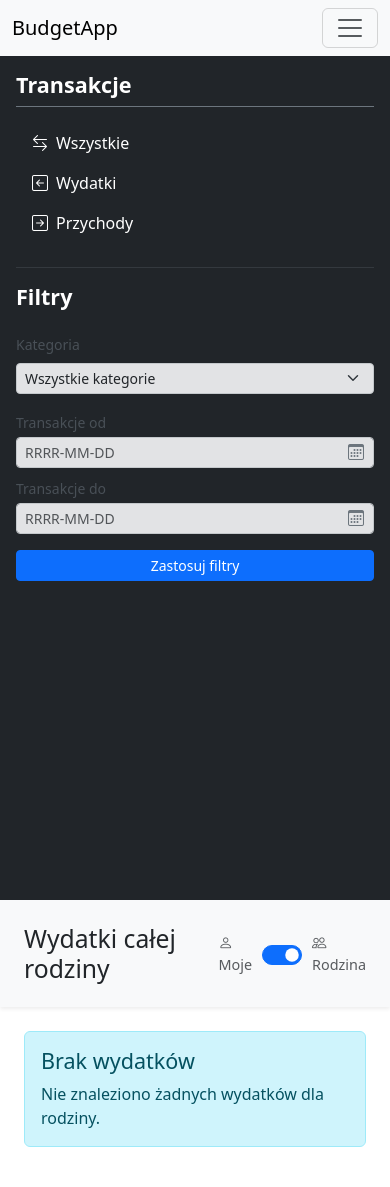
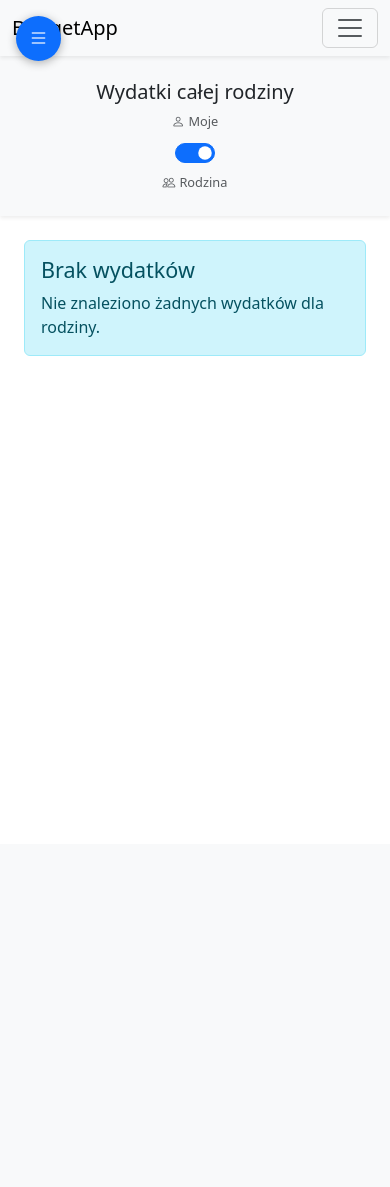
Before and after one commit to infoshareacademy/jpydzr7-team-1, a Django app: page /expenses/family/ in a window 390 px wide. After the commit the page ends 356 px from the top, so only its background shows below. Run offline with Django 5.2, Linux system fonts and the light colour scheme; the visitor is signed in with stand-in values (Sample User, id 1); data that the repository does not hold is empty.

Commit message:
Add mobile-responsive sidebar and layout adjustments
Implemented mobile-optimized sidebar with overlay, toggle button, and smooth animations. Adjusted styles and layouts for improved usability across devices. Enhanced HTML structure and scripts for a seamless mobile experience.

```diff
--- a/Budget_Project/Budget_Application/templates/base.html
+++ b/Budget_Project/Budget_Application/templates/base.html
@@ -20,30 +20,180 @@
             align-items: center;
             gap: 10px;
         }
-
         .form-switch .form-check-input {
             width: 2.5em;
             height: 1.25em;
         }
-
         .switch-label {
             font-size: 0.9rem;
             font-weight: 500;
         }
-
         .switch-wrapper {
             position: relative;
+        }
+
+        /* Mobile optimizations */
+        @media (max-width: 767.98px) {
+            /* Mobile sidebar - hidden by default */
+            .sidebar {
+                position: fixed;
+                top: 0;
+                left: -100%;
+                height: 100vh;
+                width: 280px;
+                z-index: 1050;
+                transition: left 0.3s ease-in-out;
+                overflow-y: auto;
+            }
+
+            .sidebar.show {
+                left: 0;
+            }
+
+            /* Overlay for mobile sidebar */
+            .sidebar-overlay {
+                position: fixed;
+                top: 0;
+                left: 0;
+                width: 100%;
+                height: 100%;
+                background-color: rgba(0, 0, 0, 0.5);
+                z-index: 1040;
+                display: none;
+            }
+
+            .sidebar-overlay.show {
+                display: block;
+            }
+
+            /* Main content adjustments for mobile */
+            .main-content {
+                width: 100%;
+                margin-left: 0;
+            }
+
+            /* Mobile header adjustments */
+            .mobile-header {
+                padding: 0.75rem 1rem;
+            }
+
+            .mobile-header h2 {
+                font-size: 1.25rem;
+                margin-bottom: 0.5rem;
+            }
+
+            /* Mobile switch container */
+            .switch-container {
+                flex-direction: column;
+                gap: 8px;
+                align-items: center;
+            }
+
+            .switch-label {
+                font-size: 0.8rem;
+            }
+
+            /* Mobile menu button */
+            .mobile-menu-btn {
+                position: fixed;
+                top: 1rem;
+                left: 1rem;
+                z-index: 1060;
+                background: var(--bs-primary);
+                border: none;
+                border-radius: 50%;
+                width: 45px;
+                height: 45px;
+                display: flex;
+                align-items: center;
+                justify-content: center;
+                box-shadow: 0 2px 10px rgba(0,0,0,0.3);
+            }
+
+            /* Mobile content padding */
+            .mobile-content {
+                padding: 60px 1rem 1rem 1rem;
+            }
+
+            /* Form adjustments for mobile */
+            .sidebar form {
+                padding: 0 0.5rem;
+            }
+
+            .sidebar .form-select-sm,
+            .sidebar .form-control-sm {
+                font-size: 0.875rem;
+            }
+
+            /* Date picker adjustments */
+            .date-input-group {
+                position: relative;
+            }
+
+            .calendar-icon {
+                position: absolute;
+                right: 10px;
+                top: 50%;
+                transform: translateY(-50%);
+                cursor: pointer;
+                z-index: 10;
+            }
+        }
+
+        /* Tablet adjustments */
+        @media (min-width: 768px) and (max-width: 991.98px) {
+            .sidebar {
+                width: 240px;
+            }
+
+            .switch-container {
+                gap: 8px;
+            }
+
+            .switch-label {
+                font-size: 0.85rem;
+            }
+        }
+
+        /* Desktop - original layout */
+        @media (min-width: 992px) {
+            .mobile-menu-btn {
+                display: none;
+            }
+
+            .sidebar {
+                position: sticky;
+                top: 0;
+                height: 100vh;
+            }
         }
     </style>
     {% block extra_styles %}{% endblock %}
 </head>
 <body>
 {% include 'navbar.html' %}
+
+<!-- Mobile menu button -->
+<button class="mobile-menu-btn d-lg-none" type="button" onclick="toggleMobileSidebar()">
+    <i class="bi bi-list text-white fs-5"></i>
+</button>
+
+<!-- Sidebar overlay for mobile -->
+<div class="sidebar-overlay" onclick="closeMobileSidebar()"></div>
+
 <div class="container-fluid p-0">
     <div class="row g-0">
         <!-- Sidebar (boczne menu) -->
-        <div class="col-md-3 col-lg-2 sidebar sticky-sidebar text-white p-3">
-            <h4 class="fw-bold pb-2 border-bottom border-secondary mb-3">Transakcje</h4>
+        <div class="col-lg-2 sidebar sticky-sidebar text-white p-3" id="sidebar">
+            <!-- Close button for mobile -->
+            <div class="d-flex justify-content-between align-items-center d-lg-none mb-3">
+                <h4 class="fw-bold mb-0">Menu</h4>
+                <button class="btn btn-sm btn-outline-light" onclick="closeMobileSidebar()">
+                    <i class="bi bi-x-lg"></i>
+                </button>
+            </div>
+
+            <h4 class="fw-bold pb-2 border-bottom border-secondary mb-3 d-none d-lg-block">Transakcje</h4>
             <ul class="nav flex-column mb-4">
                 <li class="nav-item">
                     <a class="nav-link text-white py-2 rounded {% block menu_all %}{% endblock %}" href="#"
@@ -75,9 +225,7 @@
                         name="category">
                     <option value="">Wszystkie kategorie</option>
                     {% for category in categories %}
-                    <option %} %}selected{% category endif if selected_category== value="{{ category }}" {%>{{ category
-                        }}
-                    </option>
+                    <option value="{{ category }}" {% if selected_category == category %}selected{% endif %}>{{ category }}</option>
                     {% endfor %}
                 </select>
                 <div class="mb-2">
@@ -98,20 +246,21 @@
                         <i class="bi bi-calendar3 calendar-icon" id="calendar-to-icon"></i>
                     </div>
                 </div>
-                <button class="btn btn-sm btn-primary w-100" type="submit">Zastosuj filtry</button>
+                <button class="btn btn-sm btn-primary w-100" type="submit" onclick="closeMobileSidebar()">Zastosuj filtry</button>
             </form>
         </div>
+
         <!-- Main Content -->
-        <div class="col-md-9 col-lg-10 p-0">
-            <div class="bg-light p-4 shadow-sm">
-                <div class="d-flex justify-content-between align-items-center">
+        <div class="col-lg-10 p-0 main-content">
+            <div class="bg-light p-4 shadow-sm mobile-header">
+                <div class="d-flex justify-content-between align-items-center flex-column flex-md-row">
                     <h2 class="mb-0">{% block header_title %}Transakcje użytkownika{% endblock %}</h2>
 
                     <!-- Switch do przełączania widoku transakcji -->
-                    <div class="switch-container">
-                            <span class="switch-label text-muted">
-                                <i class="bi bi-person me-1"></i>Moje
-                            </span>
+                    <div class="switch-container mt-2 mt-md-0">
+                        <span class="switch-label text-muted">
+                            <i class="bi bi-person me-1"></i>Moje
+                        </span>
                         <div class="switch-wrapper">
                             <div class="form-check form-switch"
                                  data-bs-placement="top"
@@ -122,17 +271,18 @@
                             </div>
                         </div>
                         <span class="switch-label text-muted">
-                                <i class="bi bi-people me-1"></i>Rodzina
-                            </span>
+                            <i class="bi bi-people me-1"></i>Rodzina
+                        </span>
                     </div>
                 </div>
             </div>
-            <div class="container-fluid p-4">
+            <div class="container-fluid p-4 mobile-content">
                 {% block content %}{% endblock %}
             </div>
         </div>
     </div>
 </div>
+
 <!-- jQuery (wymagany przez Bootstrap Datepicker - kalendarz) -->
 <script src="https://code.jquery.com/jquery-3.6.0.min.js"></script>
 <!-- Bootstrap JS Bundle z Popper -->
@@ -141,8 +291,45 @@
 <script src="https://cdnjs.cloudflare.com/ajax/libs/bootstrap-datepicker/1.9.0/js/bootstrap-datepicker.min.js"></script>
 <!-- Bootstrap Datepicker PL Lokalizacja -->
 <script src="https://cdnjs.cloudflare.com/ajax/libs/bootstrap-datepicker/1.9.0/locales/bootstrap-datepicker.pl.min.js"></script>
-<!-- Skrypt do obsługi kalendarza -->
+
 <script>
+    // Mobile sidebar functions
+    function toggleMobileSidebar() {
+        const sidebar = document.getElementById('sidebar');
+        const overlay = document.querySelector('.sidebar-overlay');
+
+        sidebar.classList.toggle('show');
+        overlay.classList.toggle('show');
+
+        // Prevent body scroll when sidebar is open
+        if (sidebar.classList.contains('show')) {
+            document.body.style.overflow = 'hidden';
+        } else {
+            document.body.style.overflow = '';
+        }
+    }
+
+    function closeMobileSidebar() {
+        const sidebar = document.getElementById('sidebar');
+        const overlay = document.querySelector('.sidebar-overlay');
+
+        sidebar.classList.remove('show');
+        overlay.classList.remove('show');
+        document.body.style.overflow = '';
+    }
+
+    // Close sidebar when clicking on navigation links on mobile
+    document.addEventListener('DOMContentLoaded', function() {
+        const navLinks = document.querySelectorAll('.sidebar .nav-link');
+        navLinks.forEach(link => {
+            link.addEventListener('click', function() {
+                if (window.innerWidth < 992) {
+                    setTimeout(closeMobileSidebar, 100);
+                }
+            });
+        });
+    });
+
     $(document).ready(function () {
         var datepickerOptions = {
             format: 'yyyy-mm-dd',
@@ -153,8 +340,10 @@
             todayHighlight: true,
             zIndexOffset: 1000
         };
+
         // Inicjalizacja datepickerów
         $('#date-from, #date-to').datepicker(datepickerOptions);
+
         // Obsługa kliknięcia ikon kalendarza
         $('#calendar-from-icon').click(function () {
             $('#date-from').datepicker('show');
@@ -250,19 +439,6 @@
         }
         updateAllTransactionsLink();
     });
-
-    // Ustawienie stanu switch'a na podstawie aktualnej ścieżki URL
-    document.addEventListener('DOMContentLoaded', function () {
-        const toggle = document.getElementById('viewToggleSwitch');
-        const currentPath = window.location.pathname;
-        if (currentPath.includes('/transactions/family/') ||
-            currentPath.includes('/expenses/family/') ||
-            currentPath.includes('/incomes/family/')) {
-            toggle.checked = true;
-        } else {
-            toggle.checked = false;
-        }
-    });
 </script>
 {% block extra_scripts %}{% endblock %}
 </body>
```
